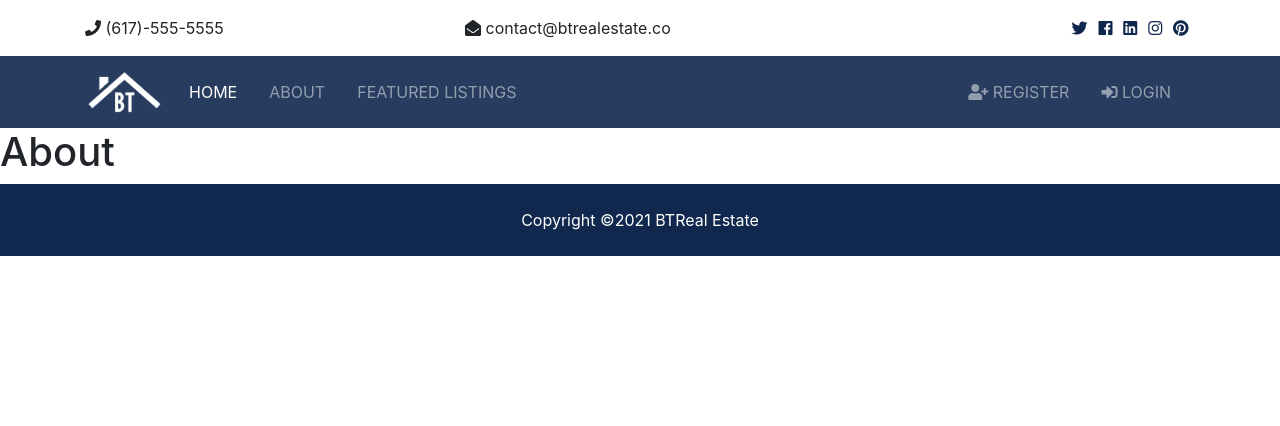
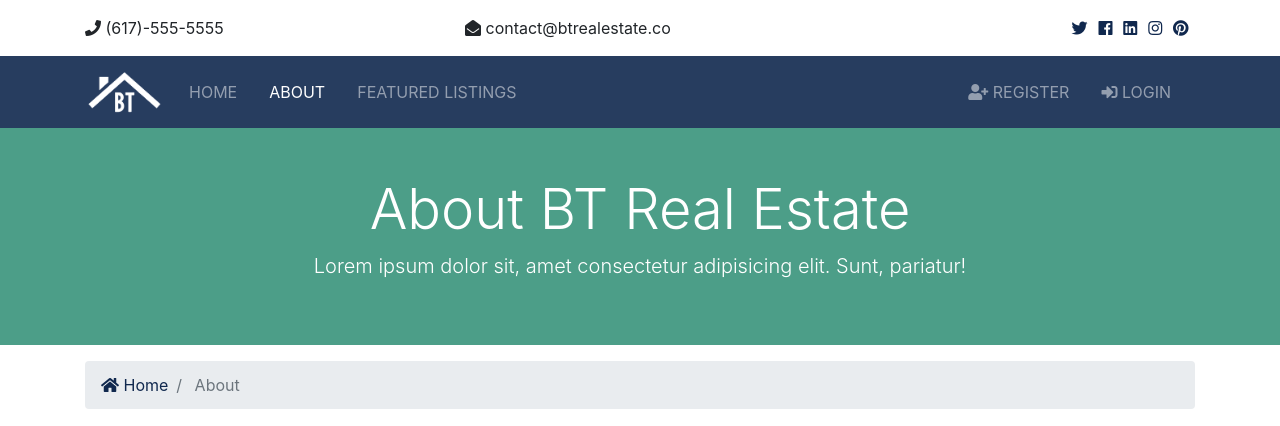
Before and after one commit to AlexanderRyabykh/btre_project, a Django app: page /about in a window 1280 px wide. Shown: the top 426 px of the page. Before the commit the page ends 256 px from the top, so only its background shows below. Run offline with Django 3.2, Linux system fonts and the light colour scheme; some libraries are stand-ins or nearby versions.

Commit message:
Added view, url and template for about page

```diff
--- a/btre/static/css/style.css
+++ b/btre/static/css/style.css
@@ -15,7 +15,7 @@
   margin-right: 0.4rem; }
 
 #showcase {
-  background: url(../img/showcase.jpg) no-repeat top center fixed/cover;
+  background-image: url('/static/img/showcase.jpg') no-repeat top center fixed/cover;
   position: relative;
   min-height: 650px;
   color: #fff;
--- a/templates/pages/about.html
+++ b/templates/pages/about.html
@@ -1,5 +1,105 @@
 {% extends 'base.html' %}
 
+{% load static %}
+
 {% block content %}
-    <h1>About</h1>
+    <section id="showcase-inner" class="py-5 text-white">
+        <div class="container">
+            <div class="row text-center">
+                <div class="col-md-12">
+                    <h1 class="display-4">About BT Real Estate</h1>
+                    <p class="lead">Lorem ipsum dolor sit, amet consectetur adipisicing elit. Sunt, pariatur!</p>
+                </div>
+            </div>
+        </div>
+    </section>
+
+    <!-- Breadcrumb -->
+    <section id="bc" class="mt-3">
+        <div class="container">
+            <nav aria-label="breadcrumb">
+                <ol class="breadcrumb">
+                    <li class="breadcrumb-item">
+                        <a href="{% url 'index' %}"><i class="fas fa-home"></i> Home</a>
+                    </li>
+                    <li class="breadcrumb-item active"> About</li>
+                </ol>
+            </nav>
+        </div>
+    </section>
+
+    <section id="about" class="py-4">
+        <div class="container">
+            <div class="row">
+                <div class="col-md-8">
+                    <h2>We Search For The Perfect Home</h2>
+                    <p class="lead">Lorem ipsum dolor sit, amet consectetur adipisicing elit. Sunt, pariatur!</p>
+                    <img src="{% static 'img/about.jpg' %}" alt="">
+                    <p class="mt-4">Lorem ipsum dolor sit amet consectetur adipisicing elit. Perspiciatis esse officia repudiandae ad saepe ex, amet neque quod accusamus rem quia magnam magni dolorum facilis ullam minima perferendis? Exercitationem at quaerat commodi id libero eveniet harum perferendis laborum molestias quia.</p>
+                </div>
+                <div class="col-md-4">
+                    <div class="card">
+                        <img class="card-img-top" src="assets/img/realtors/kyle.jpg" alt="Seller of the month">
+                        <div class="card-body">
+                            <h5 class="card-title">Seller Of The Month</h5>
+                            <h6 class="text-secondary">Kyle Brown</h6>
+                            <p class="card-text">Lorem ipsum dolor sit amet consectetur adipisicing elit. Omnis nesciunt amet, illo itaque      similique    repellat.
+                              content.
+                            </p>
+                        </div>
+                    </div>
+                </div>
+            </div>
+        </div>
+    </section>
+
+    <!-- Work -->
+    <section id="work" class="bg-dark text-white text-center">
+        <h2 class="display-4">We Work For You</h2>
+        <h4>Lorem ipsum dolor sit amet consectetur adipisicing elit. Autem velit aperiam, unde aliquid at similique!</h4>
+        <hr>
+        <a href="listings.html" class="btn btn-secondary text-white btn-lg">View Our Featured Listings</a>
+    </section>
+
+    <!-- Team -->
+    <section id="team" class="py-5">
+        <div class="container">
+            <h2 class="text-center">Our Team</h2>
+            <div class="row text-center">
+                <div class="col-md-4">
+                    <img src="assets/img/realtors/kyle.jpg" alt="" class="rounded-circle mb-3">
+                    <h4>Kyle Brown</h4>
+                    <p class="text-success">
+                      <i class="fas fa-award text-success mb-3"></i> Realtor</p>
+                    <hr>
+                    <p>
+                      <i class="fas fa-phone"></i> (555)-555-5555</p>
+                    <p>
+                      <i class="fas fa-envelope-open"></i> kyle@btrealestate.co</p>
+                </div>
+
+                <div class="col-md-4">
+                    <img src="assets/img/realtors/mark.jpg" alt="" class="rounded-circle mb-3">
+                    <h4>Mark Hudson</h4>
+                    <p class="text-success">Realtor</p>
+                    <hr>
+                    <p>
+                      <i class="fas fa-phone"></i> (444)-444-4444</p>
+                    <p>
+                      <i class="fas fa-envelope-open"></i> mark@btrealestate.co</p>
+                </div>
+
+                <div class="col-md-4">
+                    <img src="assets/img/realtors/jenny.jpg" alt="" class="rounded-circle mb-3">
+                    <h4>Jenny Johnson</h4>
+                    <p class="text-success">Realtor</p>
+                    <hr>
+                    <p>
+                      <i class="fas fa-phone"></i> (333)-333-3333</p>
+                    <p>
+                      <i class="fas fa-envelope-open"></i> jenny@btrealestate.co</p>
+                </div>
+            </div>
+        </div>
+    </section>
 {% endblock %}
--- a/templates/partials/_navbar.html
+++ b/templates/partials/_navbar.html
@@ -10,11 +10,23 @@
         </button>
         <div class="collapse navbar-collapse"     id="navbarNavAltMarkup">
             <ul class="navbar-nav">
-                <li class="nav-item active mr-3">
-                    <a class="nav-link" href="index.html">Home</a>
+                <li
+                    {% if '/' == request.path %}
+                        class="nav-item active mr-3"
+                    {% else %}
+                        class="nav-item mr-3"
+                    {% endif %}
+                >
+                    <a class="nav-link" href="{% url 'index' %}">Home</a>
                 </li>
-                <li class="nav-item mr-3">
-                    <a class="nav-link" href="about.html">About</a>
+                <li
+                    {% if 'about' in request.path %}
+                        class="nav-item active mr-3"
+                    {% else %}
+                        class="nav-item mr-3"
+                    {% endif %}
+                >
+                    <a class="nav-link" href="{% url 'about' %}">About</a>
                 </li>
                 <li class="nav-item mr-3">
                     <a class="nav-link" href="listings.html">Featured Listings</a>
```
Also changed, not shown: 1 other file.
